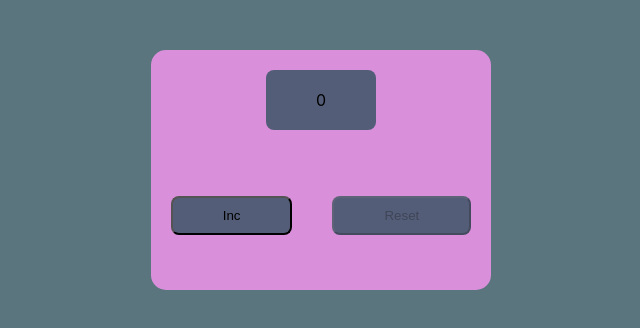
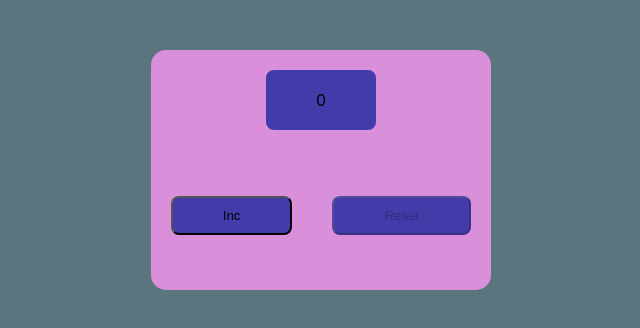
Before and after one commit to Tampoka/Counter, a React (Create React App) app: page / in a window 1280 px wide. Shown: the top 328 px of the page, without its empty margins (319-959 px from the left). Built offline with nearby package versions, Linux system fonts and the light colour scheme.

Commit message:
changed bg-color

```diff
--- a/src/Counter/Control/Control.module.css
+++ b/src/Counter/Control/Control.module.css
@@ -4,5 +4,5 @@
 
     border-radius: 8px;
 
-    background-color: rgba(47, 80, 93, 0.79);
+    background-color: rgb(66, 59, 169);
 }
--- a/src/Counter/Display/Display.module.css
+++ b/src/Counter/Display/Display.module.css
@@ -1,5 +1,5 @@
 .display {
-    background-color:  rgba(47, 80, 93, 0.79);
+    background-color:  rgb(66, 59, 169);
 
     padding: 20px 50px;
 
```
